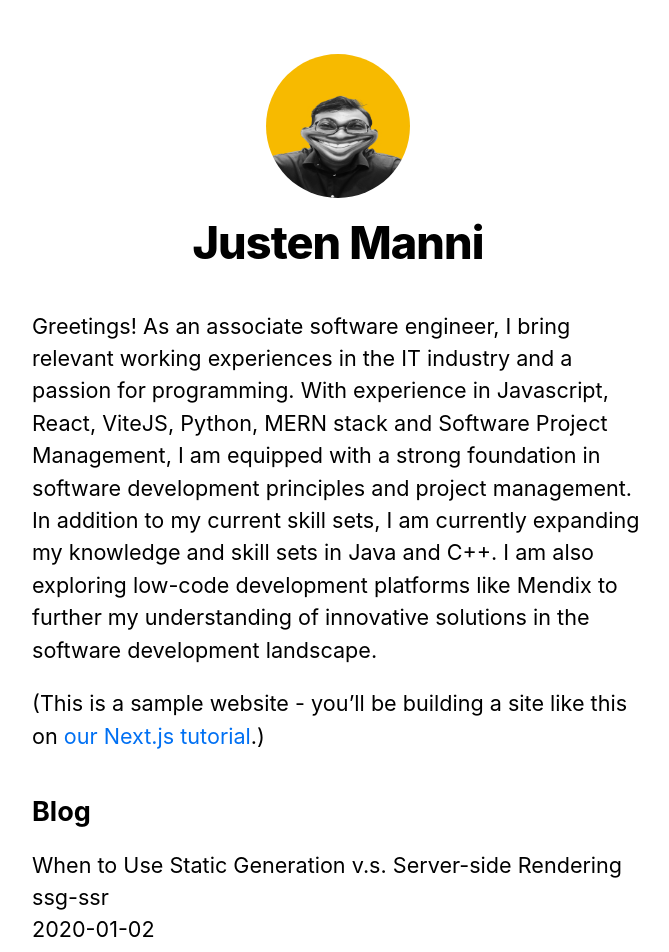
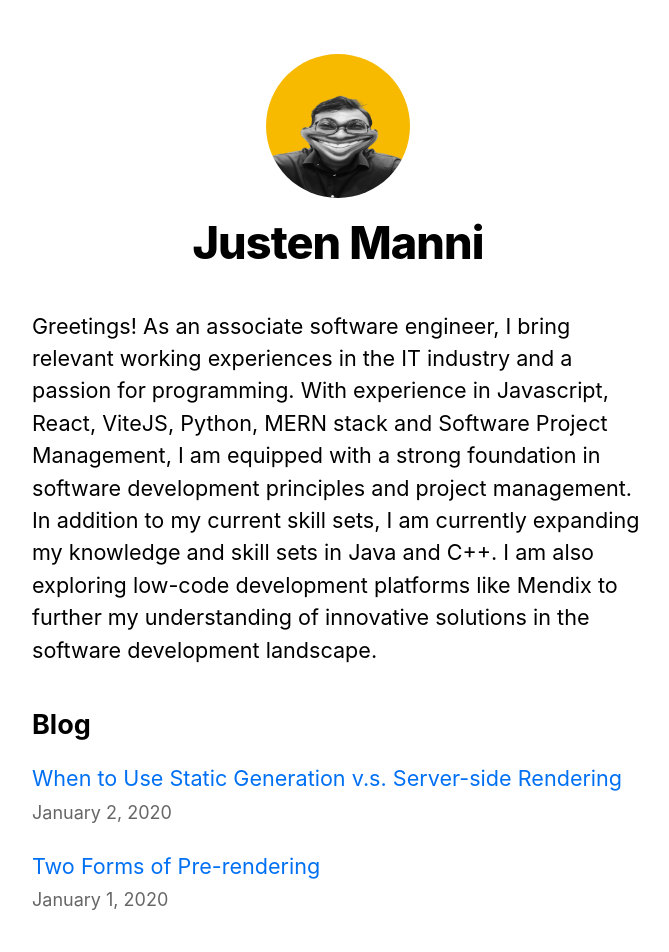
Before and after one commit to JustenMX/nextjs-blog, a Next.js app: page / in a window 1280 px wide. Shown: the top 952 px of the page, without its empty margins (302-971 px from the left). Built offline with nearby package versions, Linux system fonts and the light colour scheme.

Commit message:
Complete dynamic routing

```diff
--- /dev/null
+++ b/components/date.js
@@ -0,0 +1,6 @@
+import { parseISO, format } from "date-fns";
+
+export default function Date({ dateString }) {
+  const date = parseISO(dateString);
+  return <time dateTime={dateString}>{format(date, "LLLL d, yyyy")}</time>;
+}
--- a/package.json
+++ b/package.json
@@ -6,6 +6,7 @@
     "start": "next start"
   },
   "dependencies": {
+    "date-fns": "^2.29.3",
     "gray-matter": "^4.0.3",
     "next": "latest",
     "react": "18.2.0",
--- a/pages/index.js
+++ b/pages/index.js
@@ -2,6 +2,8 @@ import Head from "next/head";
 import Layout, { siteTitle } from "../components/layout";
 import utilStyles from "../styles/utils.module.css";
 import { getSortedPostsData } from "../lib/posts";
+import Link from "next/link";
+import Date from "../components/date";
 
 export async function getStaticProps() {
   const allPostsData = getSortedPostsData();
@@ -30,21 +32,21 @@ export default function Home({ allPostsData }) {
           platforms like Mendix to further my understanding of innovative
           solutions in the software development landscape.
         </p>
-        <p>
+        {/* <p>
           (This is a sample website - you’ll be building a site like this on{" "}
           <a href="https://nextjs.org/learn">our Next.js tutorial</a>.)
-        </p>
+        </p> */}
       </section>
       <section className={`${utilStyles.headingMd} ${utilStyles.padding1px}`}>
         <h2 className={utilStyles.headingLg}>Blog</h2>
         <ul className={utilStyles.list}>
           {allPostsData.map(({ id, date, title }) => (
             <li className={utilStyles.listItem} key={id}>
-              {title}
+              <Link href={`/posts/${id}`}>{title}</Link>
               <br />
-              {id}
-              <br />
-              {date}
+              <small className={utilStyles.lightText}>
+                <Date dateString={date} />
+              </small>
             </li>
           ))}
         </ul>
```
Also changed, not shown: pages/posts/[id].js (+11 -7 lines), 1 other file (tests, documents, lock files or other folders).
